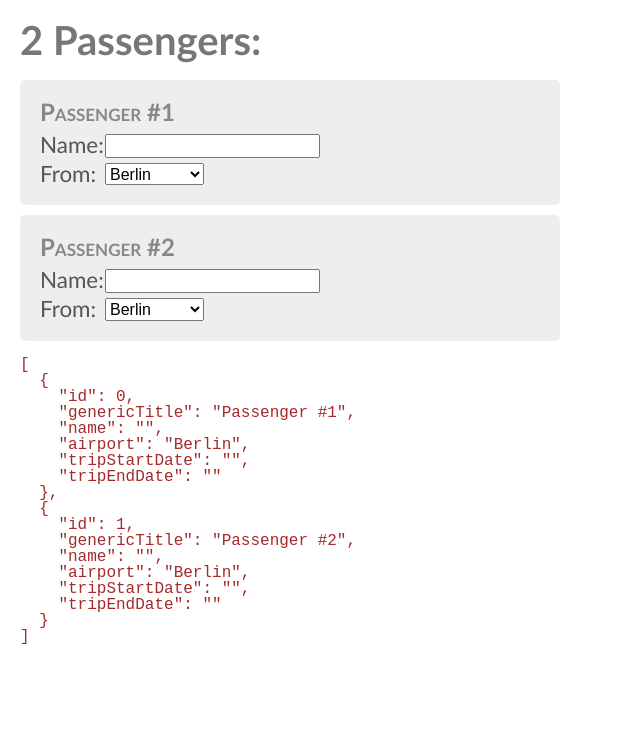
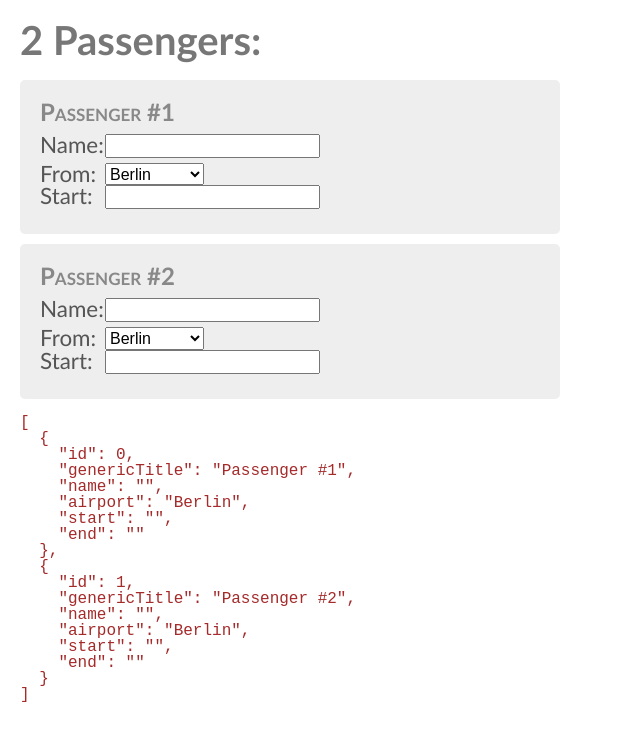
Before and after one commit to edwardtanguay/react-maintain-state-variables-via-props, a React (Create React App) app: page / in a window 1280 px wide. Shown: the top 740 px of the page, without its empty margins (0-640 px from the left). Built offline with nearby package versions, Linux system fonts and the light colour scheme.

Commit message:
implement start as text

```diff
--- a/src/App.js
+++ b/src/App.js
@@ -7,8 +7,8 @@ const _emptyPassenger = {
 	genericTitle: '',
 	name: '',
 	airport: 'Berlin',
-	tripStartDate: '',
-	tripEndDate: ''
+	start: '',
+	end: ''
 };
 
 const fillDataIntoPassengers = (passengers) => {
--- /dev/null
+++ b/src/components/FormControlDate.js
@@ -0,0 +1,8 @@
+export const FormControlDate = ({ label, date, handleChangeDate }) => {
+	return (
+		<div className="control_text">
+			<label>{label}</label>
+			<input type="text" value={date} onChange={(e) => handleChangeDate(e.target.value)} />
+		</div>
+	)
+}
--- a/src/components/ShowPassenger.js
+++ b/src/components/ShowPassenger.js
@@ -1,5 +1,6 @@
 import { FormControlText } from './FormControlText';
 import { FormControlAirport } from './FormControlAirport';
+import { FormControlDate } from './FormControlDate';
 
 export const ShowPassenger = ({ passenger, handlePassengerChange }) => {
 
@@ -12,13 +13,17 @@ export const ShowPassenger = ({ passenger, handlePassengerChange }) => {
 		handlePassengerChange(passenger);
 	};
 
+	const handleChangeDate = (start) => {
+		passenger.start = start;
+		handlePassengerChange(passenger);
+	}
+
 	return (
 		<div className="control_showPassenger">
 			<h2>{passenger.genericTitle}</h2>
 			<FormControlText label="Name" text={passenger.name} handleChangeText={handleChangeName} />
-			<FormControlAirport label="From" airport={passenger.airport} handleChangeAirport={handleChangeAirport}/>
-
-
+			<FormControlAirport label="From" airport={passenger.airport} handleChangeAirport={handleChangeAirport} />
+			<FormControlDate label="Start" date={passenger.start} handleChangeDate={handleChangeDate} />
 		</div>
 	)
 }
```
Also changed, not shown: dev/notes.txt.
